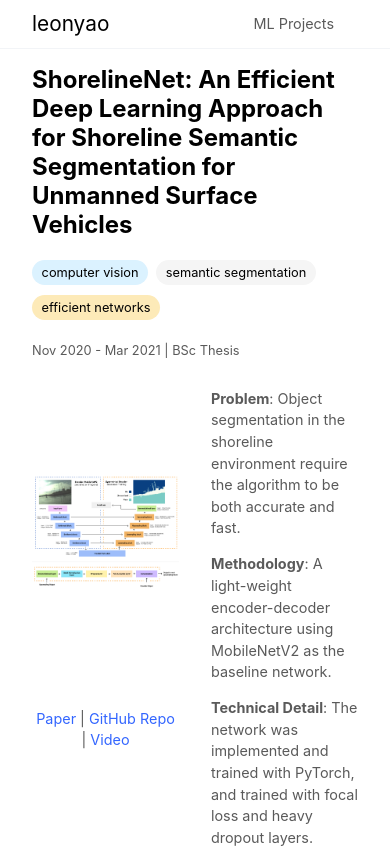
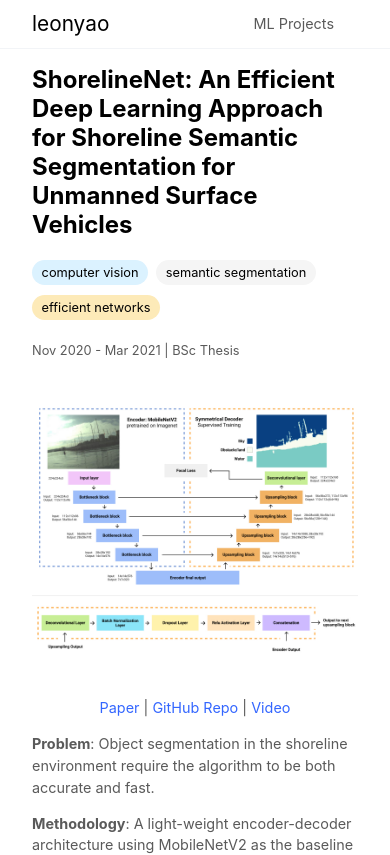
Before and after one commit to LeonY117/leony117.github.io, a Next.js app: page /projects/bsc in a window 390 px wide. Shown: the top 855 px of the page. Built offline with nearby package versions, Linux system fonts and the light colour scheme.

Commit message:
add mobile styling

```diff
--- a/components/Project/Project.js
+++ b/components/Project/Project.js
@@ -72,7 +72,7 @@ const Project = (props) => {
   );
 
   return (
-    <div>
+    <div className={classes.Project}>
       <h2 className={classes.Title}>{title}</h2>
       {tagsList ? <ul className={classes.Tags}>{tagsList}</ul> : null}
       {metaData}
--- a/components/Project/Project.module.css
+++ b/components/Project/Project.module.css
@@ -49,5 +49,15 @@
 }
 
 .Links {
+}
 
+@media (max-width: 40rem) {
+  .Project {
+    max-width: 30rem;
+    margin: 0 auto;
+  }
+  .MainBody {
+    flex-direction: column;
+    gap: 0;
+  }
 }
--- a/pages/projects/ProjectPage.module.css
+++ b/pages/projects/ProjectPage.module.css
@@ -1,5 +1,10 @@
 .Links {
   text-align: center;
+  margin-top: 0.25rem;
+}
+
+.Links p {
+  margin: 0;
 }
 
 .Links a:hover {
```
